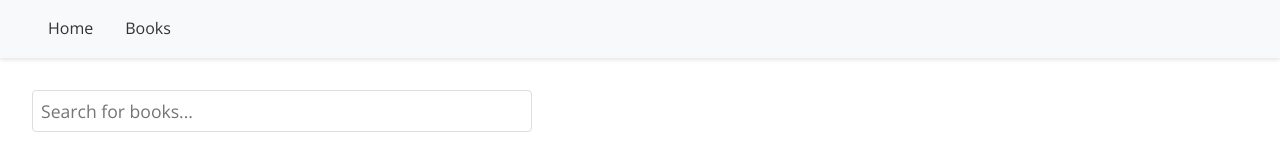
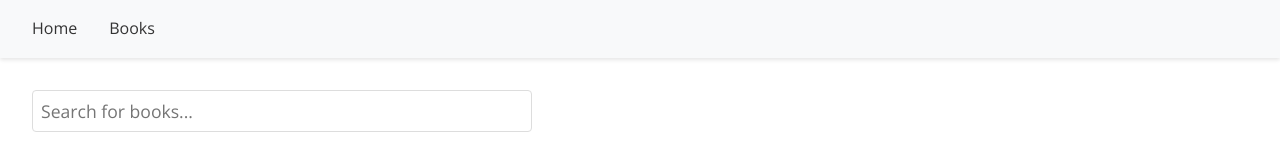
Before and after one commit to hajduboti/book-enthusiasts, an Angular app: page / in a window 1280 px wide. Shown: the top 160 px of the page. Built offline with nearby package versions, Linux system fonts and the light colour scheme.

Commit message:
nav padding

```diff
--- a/src/app/components/nav/nav.component.sass
+++ b/src/app/components/nav/nav.component.sass
@@ -25,4 +25,3 @@ nav
 
 .container
   max-width: 1200px
-  padding: 0 1rem
```
